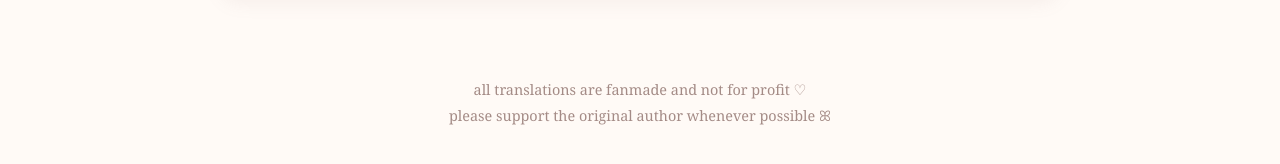
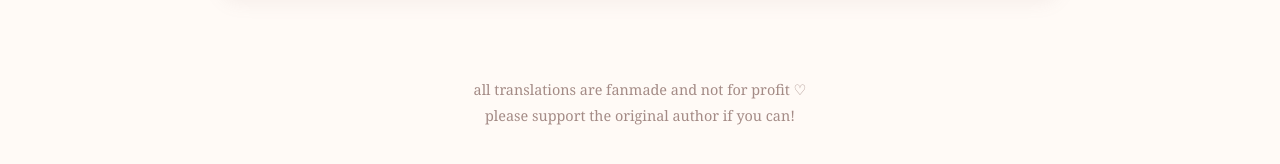
Before and after one commit to neversaynei/little-nest-library, a Jekyll site: the page built from index.md, in a window 1280 px wide. Shown: the part 546-710 px from the top of the page. Built offline with Jekyll 4.4.1, drawn with Linux system fonts in a browser that asks for light colours.

Commit message:
small edit

```diff
--- a/_layouts/default.html
+++ b/_layouts/default.html
@@ -29,7 +29,7 @@
 
 <footer class="site-footer">
   all translations are fanmade and not for profit ♡<br>
-  please support the original author whenever possible ꕤ
+  please support the original author if you can!
 </footer>
 
 </body>
```
